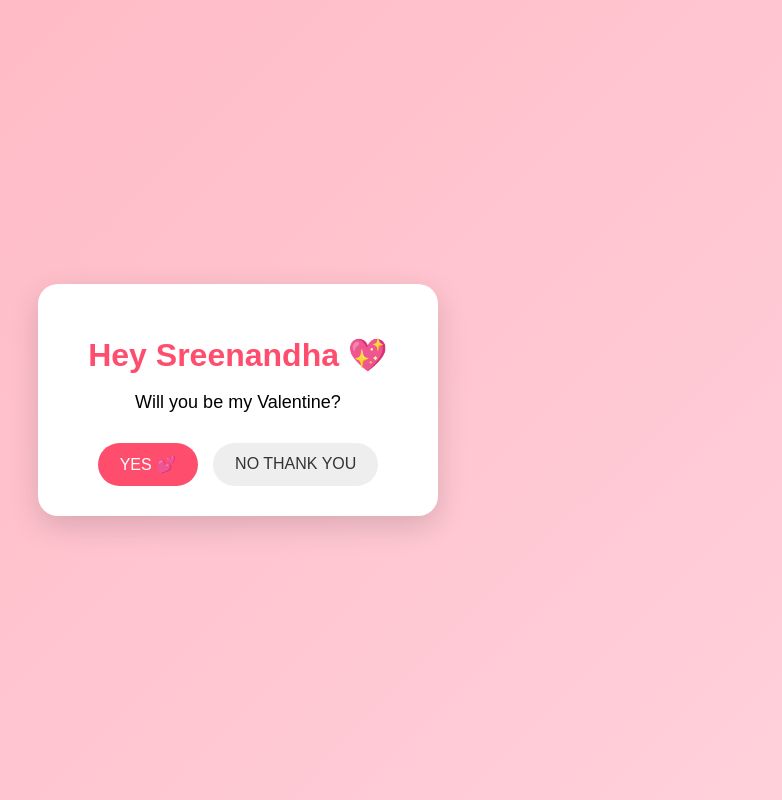
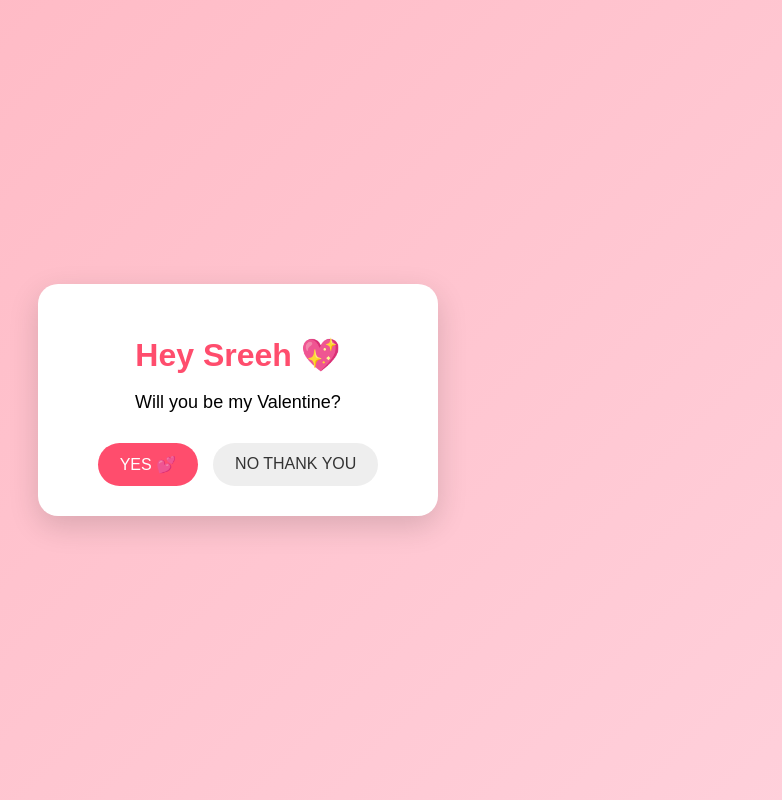
Before and after one commit to vaishnav00717/Valantine, a plain HTML site: page index.html in a window 1280 px wide. Shown: the whole page, without its empty margins (402-1184 px from the left). Drawn offline with Linux system fonts and the light colour scheme.

Commit message:
index.html

```diff
--- a/index.html
+++ b/index.html
@@ -10,7 +10,7 @@
 
   <div class="container">
     <div class="card">
-      <h1>Hey Sreenandha 💖</h1>
+      <h1>Hey Sreeh 💖</h1>
       <p>Will you be my Valentine?</p>
 
       <div class="buttons">
@@ -22,4 +22,5 @@
 
   <script src="script.js"></script>
 </body>
+
 </html>
```
